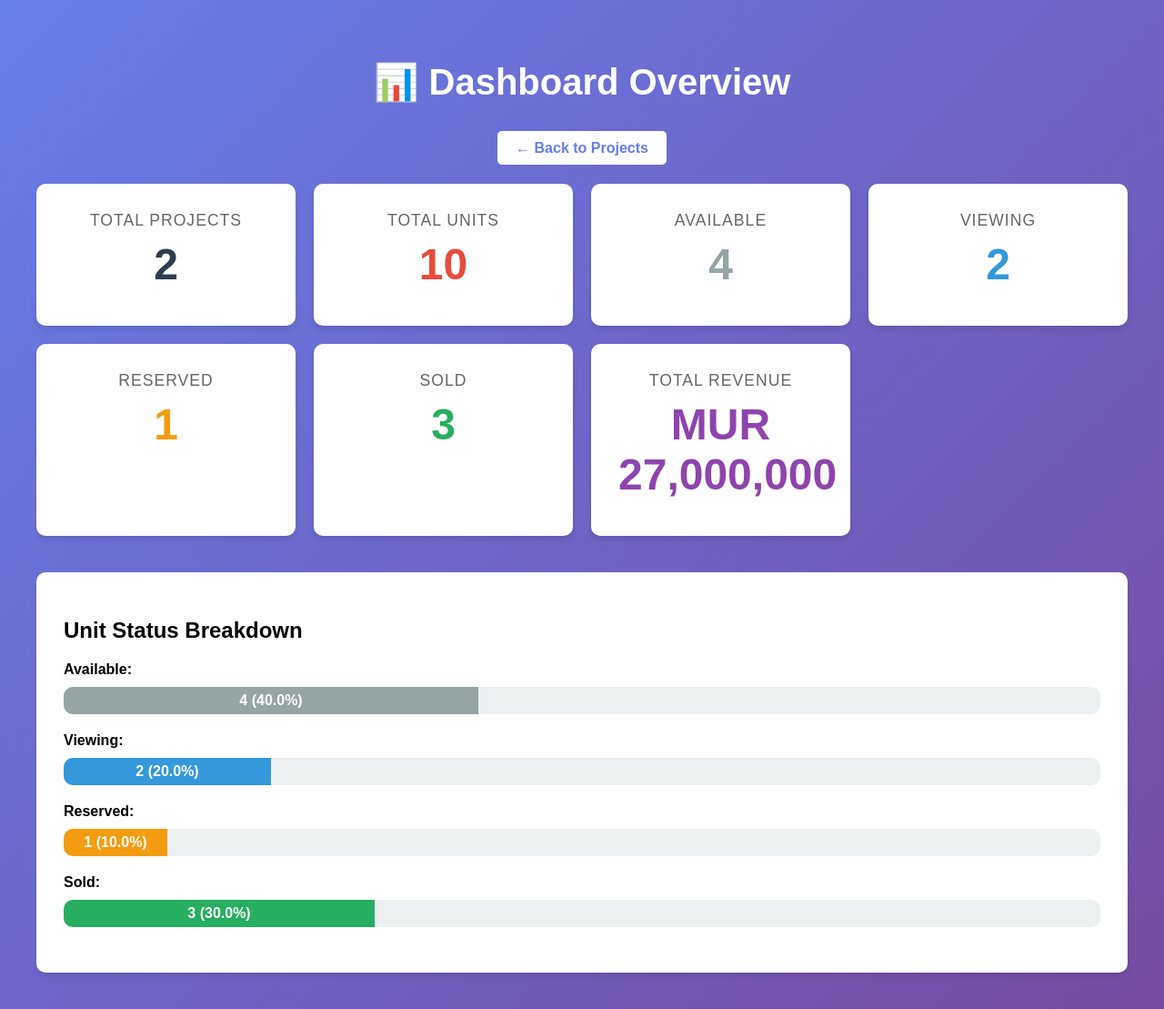
After one commit to amadea989/unit-tracker, a Flask app: page /dashboard in a window 1280 px wide. The commit adds this page. Shown: the whole page at 91% size. Run offline with Flask 3, Linux system fonts and the light colour scheme; data comes from the database, SQL or seed files in the repository; both versions use the stored data as it was after the commit.

Commit message:
Added dashboard functionality with stats overview and visual progress bar

```diff
--- a/app.py
+++ b/app.py
@@ -66,6 +66,48 @@ def home():
 
     conn.close()
     return render_template('index.html', projects=projects)
+
+@app.route('/dashboard')
+def dashboard():
+    conn = get_db()
+
+    # Get total counts
+    total_projects = conn.execute('SELECT COUNT(*) as count FROM projects').fetchone()['count']
+    total_units = conn.execute('SELECT COUNT(*) as count FROM units').fetchone()['count']
+
+    # Get units by status
+    available = conn.execute('SELECT COUNT(*) as count FROM units WHERE status = "Available"').fetchone()['count']
+    viewing = conn.execute('SELECT COUNT(*) as count FROM units WHERE status = "Viewing"').fetchone()['count']
+    reserved = conn.execute('SELECT COUNT(*) as count FROM units WHERE status = "Reserved"').fetchone()['count']
+    sold = conn.execute('SELECT COUNT(*) as count FROM units WHERE status = "Sold"').fetchone()['count']
+
+    # Calculate total revenue from sold units
+    revenue_data = conn.execute('SELECT sale_price FROM units WHERE status = "Sold" AND sale_price IS NOT NULL').fetchall()
+
+    # Parse revenue (remove "MUR" and commas, convert to number)
+    total_revenue = 0
+    for row in revenue_data:
+        if row['sale_price']:
+            # Remove "MUR", spaces, and commas, then convert to float
+            price_str = row['sale_price'].replace('MUR', '').replace(',', '').replace(' ', '').strip()
+            try:
+                total_revenue += float(price_str)
+            except:
+                pass  # Skip if can't convert
+
+    conn.close()
+
+    stats = {
+        'total_projects': total_projects,
+        'total_units': total_units,
+        'available': available,
+        'viewing': viewing,
+        'reserved': reserved,
+        'sold': sold,
+        'total_revenue': total_revenue
+    }
+
+    return render_template('dashboard.html', stats=stats)
 
 @app.route('/add_project', methods=['POST'])
 def add_project():
--- /dev/null
+++ b/templates/dashboard.html
@@ -0,0 +1,189 @@
+<!DOCTYPE html>
+<html>
+<head>
+    <title>Dashboard - Unit Tracker</title>
+    <style>
+        body {
+            font-family: Arial;
+            margin: 0;
+            background: linear-gradient(135deg, #667eea 0%, #764ba2 100%);
+            min-height: 100vh;
+            padding: 40px;
+        }
+        .container {
+            max-width: 1200px;
+            margin: 0 auto;
+        }
+        h1 {
+            color: white;
+            text-align: center;
+            margin-bottom: 40px;
+            font-size: 2.5em;
+        }
+        .nav {
+            text-align: center;
+            margin-bottom: 30px;
+        }
+        .nav a {
+            background: white;
+            color: #667eea;
+            padding: 10px 20px;
+            text-decoration: none;
+            border-radius: 5px;
+            font-weight: bold;
+            margin: 0 10px;
+        }
+        .nav a:hover {
+            background: #f0f0f0;
+        }
+        .stats-grid {
+            display: grid;
+            grid-template-columns: repeat(auto-fit, minmax(250px, 1fr));
+            gap: 20px;
+            margin-bottom: 40px;
+        }
+        .stat-card {
+            background: white;
+            padding: 30px;
+            border-radius: 10px;
+            box-shadow: 0 4px 6px rgba(0,0,0,0.1);
+            text-align: center;
+        }
+        .stat-number {
+            font-size: 3em;
+            font-weight: bold;
+            margin: 10px 0;
+        }
+        .stat-label {
+            color: #666;
+            font-size: 1.1em;
+            text-transform: uppercase;
+            letter-spacing: 1px;
+        }
+        .stat-available { color: #95a5a6; }
+        .stat-viewing { color: #3498db; }
+        .stat-reserved { color: #f39c12; }
+        .stat-sold { color: #27ae60; }
+        .stat-revenue { color: #8e44ad; }
+        .stat-projects { color: #2c3e50; }
+        .stat-total { color: #e74c3c; }
+
+        .chart-section {
+            background: white;
+            padding: 30px;
+            border-radius: 10px;
+            box-shadow: 0 4px 6px rgba(0,0,0,0.1);
+        }
+        .progress-bar {
+            background: #ecf0f1;
+            border-radius: 10px;
+            height: 30px;
+            margin: 10px 0;
+            overflow: hidden;
+        }
+        .progress-fill {
+            height: 100%;
+            display: flex;
+            align-items: center;
+            justify-content: center;
+            color: white;
+            font-weight: bold;
+        }
+    </style>
+</head>
+<body>
+    <div class="container">
+        <h1>📊 Dashboard Overview</h1>
+
+        <div class="nav">
+            <a href="/">← Back to Projects</a>
+        </div>
+
+        <div class="stats-grid">
+            <div class="stat-card">
+                <div class="stat-label">Total Projects</div>
+                <div class="stat-number stat-projects">{{ stats.total_projects }}</div>
+            </div>
+
+            <div class="stat-card">
+                <div class="stat-label">Total Units</div>
+                <div class="stat-number stat-total">{{ stats.total_units }}</div>
+            </div>
+
+            <div class="stat-card">
+                <div class="stat-label">Available</div>
+                <div class="stat-number stat-available">{{ stats.available }}</div>
+            </div>
+
+            <div class="stat-card">
+                <div class="stat-label">Viewing</div>
+                <div class="stat-number stat-viewing">{{ stats.viewing }}</div>
+            </div>
+
+            <div class="stat-card">
+                <div class="stat-label">Reserved</div>
+                <div class="stat-number stat-reserved">{{ stats.reserved }}</div>
+            </div>
+
+            <div class="stat-card">
+                <div class="stat-label">Sold</div>
+                <div class="stat-number stat-sold">{{ stats.sold }}</div>
+            </div>
+
+            <div class="stat-card">
+                <div class="stat-label">Total Revenue</div>
+                <div class="stat-number stat-revenue">
+                    {% if stats.total_revenue > 0 %}
+                        MUR {{ "{:,.0f}".format(stats.total_revenue) }}
+                    {% else %}
+                        MUR 0
+                    {% endif %}
+                </div>
+            </div>
+        </div>
+
+        <div class="chart-section">
+            <h2>Unit Status Breakdown</h2>
+            {% if stats.total_units > 0 %}
+                <div style="margin: 20px 0;">
+                    <strong>Available:</strong>
+                    <div class="progress-bar">
+                        <div class="progress-fill" style="width: {{ (stats.available / stats.total_units * 100)|round }}%; background: #95a5a6;">
+                            {{ stats.available }} ({{ (stats.available / stats.total_units * 100)|round }}%)
+                        </div>
+                    </div>
+                </div>
+
+                <div style="margin: 20px 0;">
+                    <strong>Viewing:</strong>
+                    <div class="progress-bar">
+                        <div class="progress-fill" style="width: {{ (stats.viewing / stats.total_units * 100)|round }}%; background: #3498db;">
+                            {{ stats.viewing }} ({{ (stats.viewing / stats.total_units * 100)|round }}%)
+                        </div>
+                    </div>
+                </div>
+
+                <div style="margin: 20px 0;">
+                    <strong>Reserved:</strong>
+                    <div class="progress-bar">
+                        <div class="progress-fill" style="width: {{ (stats.reserved / stats.total_units * 100)|round }}%; background: #f39c12;">
+                            {{ stats.reserved }} ({{ (stats.reserved / stats.total_units * 100)|round }}%)
+                        </div>
+                    </div>
+                </div>
+
+                <div style="margin: 20px 0;">
+                    <strong>Sold:</strong>
+                    <div class="progress-bar">
+                        <div class="progress-fill" style="width: {{ (stats.sold / stats.total_units * 100)|round }}%; background: #27ae60;">
+                            {{ stats.sold }} ({{ (stats.sold / stats.total_units * 100)|round }}%)
+                        </div>
+                    </div>
+                </div>
+            {% else %}
+                <p>No units to display yet.</p>
+            {% endif %}
+        </div>
+    </div>
+</body>
+</html>
--- a/templates/index.html
+++ b/templates/index.html
@@ -32,6 +32,9 @@
         </style>
     </head>
     <body>
+        <div style="text-align: center; margin-bottom: 20px;">
+            <a href="/dashboard" style="background: #8e44ad; color: white; padding: 10px 20px; text-decoration: none; border-radius: 5px; font-weight: bold;">📊 View Dashboard</a>
+        </div>
         <h1>Unit Progress Tracker</h1>
 
         <!-- Form to add new project -->
```
Also changed, not shown: tracker.db.
